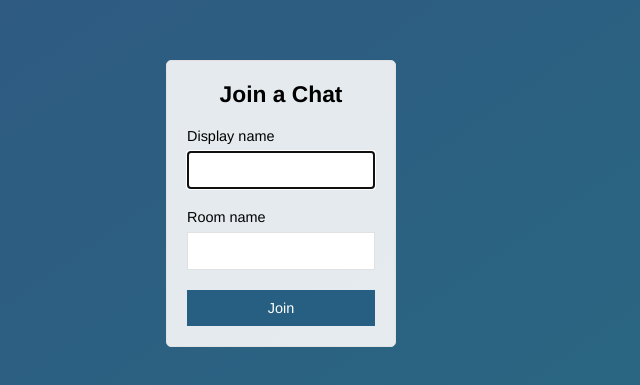
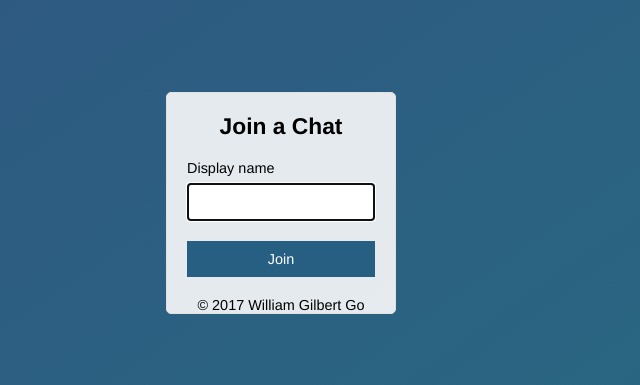
Before and after one commit to gilberthoop/chat-in-node, a website: page public/index.html in a window 1280 px wide. Shown: the part 197-582 px from the top of the page, without its empty margins (359-999 px from the left). Drawn offline with Linux system fonts and the light colour scheme.

Commit message:
Add favicon and footer

```diff
--- a/public/css/styles.css
+++ b/public/css/styles.css
@@ -161,3 +161,6 @@ button:disabled {
         margin-right: 0
     }
 }
+#copyright {
+    text-align: center;
+}
--- a/public/index.html
+++ b/public/index.html
@@ -6,6 +6,7 @@
   <meta charset="utf-8">
   <title>Join | ChatApp</title>
   <meta name="viewport" content="width=device-width, initial-scale=1, user-scalable=no">
+  <link rel="icon" type="image/png" href="/images/chaticon.png">
   <link rel="stylesheet" href="/css/styles.css">
 </head>
 
@@ -19,14 +20,15 @@
         <label>Display name</label>
         <input type="text" name="name" autofocus required/>
       </div>
-      <div class="form-field">
+      <!-- <div class="form-field">
         <label>Room name</label>
         <input type="text" name="room" required/>
-      </div>
+      </div> -->
       <div class="form-field">
         <button>Join</button>
       </div>
     </form>
+    <div id='copyright'>&copy; 2017 William Gilbert Go</div>
   </div>
 </body>
 
```
Also changed, not shown: public/chat.html (+2 -0 lines), public/images/chaticon.png (added).
